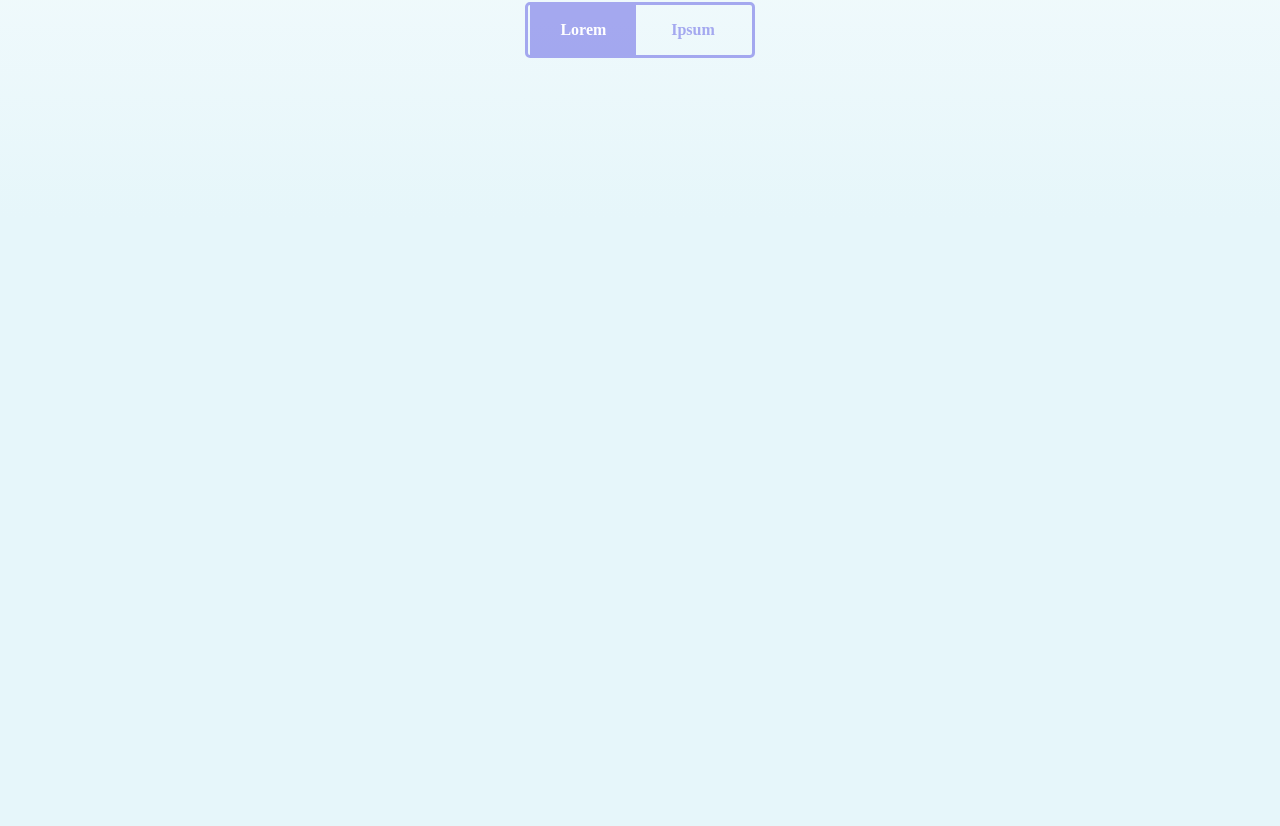
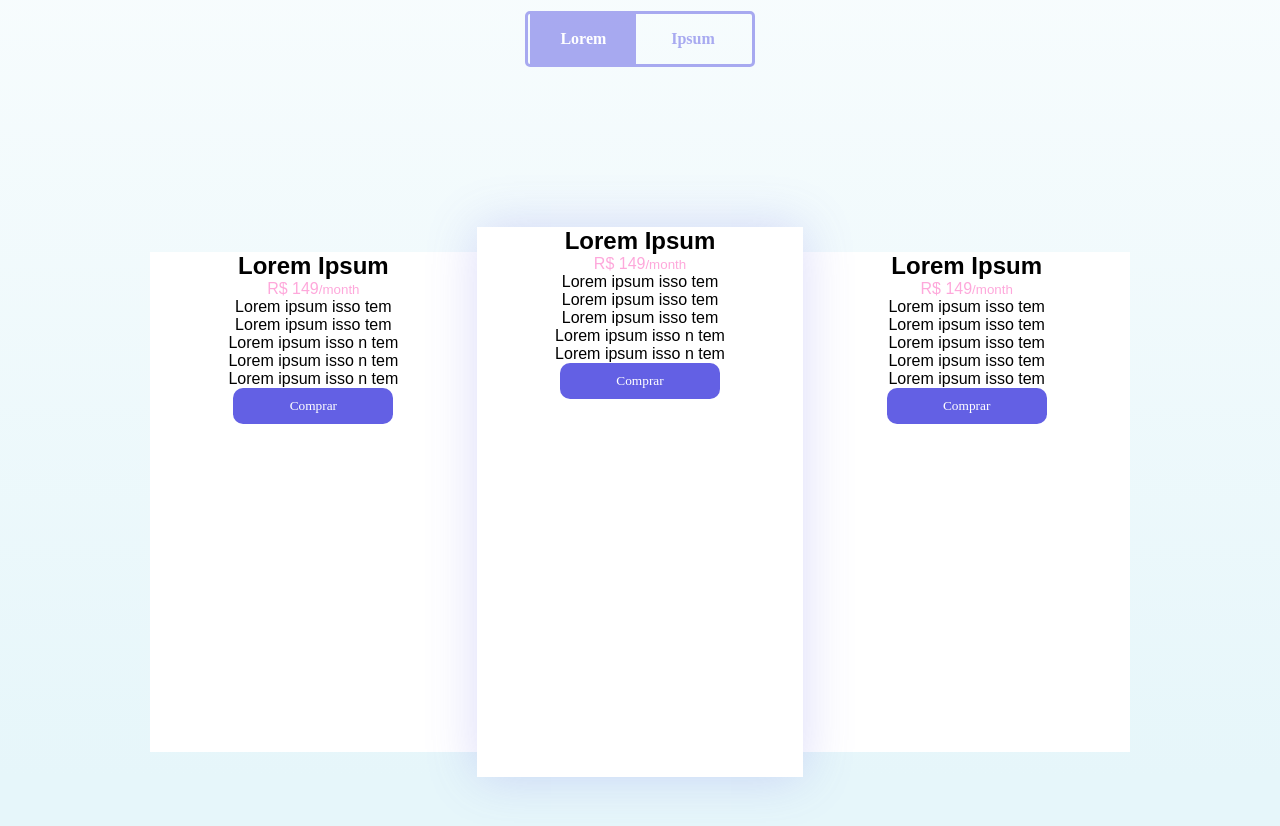
Before and after one commit to RaquelDFS/WS_React, a React (Create React App) app in the folder my-app/: page / in a window 1280 px wide. Shown: the part 3396-4222 px from the top of the page. Before the commit the page ends 3614 px from the top, so only its background shows below. Built offline with nearby package versions, Linux system fonts and the light colour scheme.

Commit message:
start price tag

```diff
--- a/my-app/src/PortifolioContainer/Price/Price.css
+++ b/my-app/src/PortifolioContainer/Price/Price.css
@@ -5,6 +5,7 @@
     align-items: center;
     text-align: center;
     height: 10%;
+    margin-bottom: 100px;
     min-height: fit-content;
     padding-top: 200px;
     background-image: linear-gradient(white,rgba(230, 246, 250, 1) );
@@ -60,3 +61,43 @@
         .switch input:focus + label {
             outline: none;
         }
+
+        .circle {
+            position: relative;
+            bottom: 376px;
+            right: 438px;
+    background: rgba(98, 96, 228, 0.226);
+    -webkit-clip-path: circle(50%);
+    clip-path: circle(50%);
+    height: 30em;
+    width: 30em;
+    }
+
+    .sessao-price-tag{
+        display: flex;
+        max-width: 980px;
+        justify-content: space-around;
+        align-items: center;
+    }
+    .price-component-first{
+        box-sizing: border-box;
+        background-color: rgb(255, 255, 255);
+        width: 400px;
+        height: 500px;
+        z-index: 2;
+    }
+    .price-component{
+        box-sizing: border-box;
+        background-color: rgb(255, 255, 255);
+        width: 400px;
+        height: 500px;
+        z-index: 3;
+    }
+    .price-component-second{
+        box-sizing: border-box;
+        z-index: 5;
+        background-color: rgb(255, 255, 255);
+        width: 400px;
+        height: 550px;
+        box-shadow: 0 0 3rem rgba(98, 96, 228, 0.226) ;
+    }
--- a/my-app/src/PortifolioContainer/Price/Price.js
+++ b/my-app/src/PortifolioContainer/Price/Price.js
@@ -1,7 +1,7 @@
 import React from 'react';
 import './Price.css'
 const Price = () => {
-  return <article className='conteiner-price'>
+  return <div className='conteiner-price'>
              <div className="wwd-principal">
         <div className="colz middle-colz" />
         <h3 className="subtitle" id="prices">Prices</h3>
@@ -26,8 +26,92 @@ const Price = () => {
     </fieldset>
   </div>
 </div>
+  <section>
+      <div className='sessao-price-tag'>
 
-  </article>;
+        <div className='price-component-first'>
+        <div className='price-tag'>
+          <h1>Lorem Ipsum</h1>
+          <p className='price-price'><em className="pink-Lorem">R$ 149<small>/month</small></em></p>
+    </div>
+          <ul>
+            <li className='item-price have'>
+              <p>Lorem ipsum isso tem</p>
+            </li>
+            <li className='item-price have'>
+              <p>Lorem ipsum isso tem</p>
+            </li>
+            <li className='item-price not-have'>
+              <p>Lorem ipsum isso n tem</p>
+            </li>
+            <li className='item-price not-have'>
+              <p>Lorem ipsum isso n tem</p>
+            </li>
+            <li className='item-price not-have'>
+              <p>Lorem ipsum isso n tem</p>
+            </li>
+            <li>
+              <button className='btn not'>Comprar</button>
+            </li>
+          </ul>
+        </div>
+        <div className='price-component-second'>
+        <div className='price-tag'>
+          <h1>Lorem Ipsum</h1>
+          <p className='price-price'><em className="pink-Lorem">R$ 149<small>/month</small></em></p>
+    </div>
+          <ul>
+            <li className='item-price have'>
+              <p>Lorem ipsum isso tem</p>
+            </li>
+            <li className='item-price have'>
+              <p>Lorem ipsum isso tem</p>
+            </li>
+            <li className='item-price have'>
+              <p>Lorem ipsum isso tem</p>
+            </li>
+
+            <li className='item-price not-have'>
+              <p>Lorem ipsum isso n tem</p>
+            </li>
+            <li className='item-price not-have'>
+              <p>Lorem ipsum isso n tem</p>
+            </li>
+            <li>
+              <button className='btn not'>Comprar</button>
+            </li>
+          </ul>
+        </div>
+        <div className='price-component terceiro'>
+        <div className='price-tag'>
+          <h1>Lorem Ipsum</h1>
+          <p className='price-price'><em className="pink-Lorem">R$ 149<small>/month</small></em></p>
+    </div>
+          <ul>
+            <li className='item-price have'>
+              <p>Lorem ipsum isso tem</p>
+            </li>
+            <li className='item-price have'>
+              <p>Lorem ipsum isso tem</p>
+            </li>
+            <li className='item-price have'>
+              <p>Lorem ipsum isso tem</p>
+            </li>
+            <li className='item-price have'>
+              <p>Lorem ipsum isso tem</p>
+            </li>
+            <li className='item-price have'>
+              <p>Lorem ipsum isso tem</p>
+            </li>
+
+            <li>
+              <button className='btn not'>Comprar</button>
+            </li>
+          </ul>
+        </div>
+      </div>
+      </section>
+  </div>;
 };
 
 export default Price;
```
